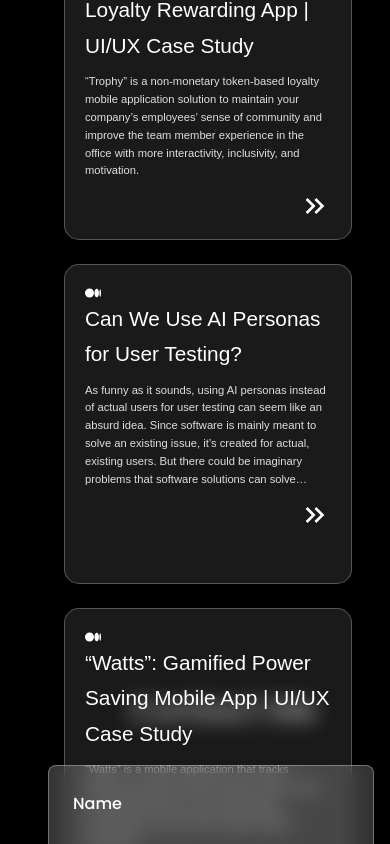
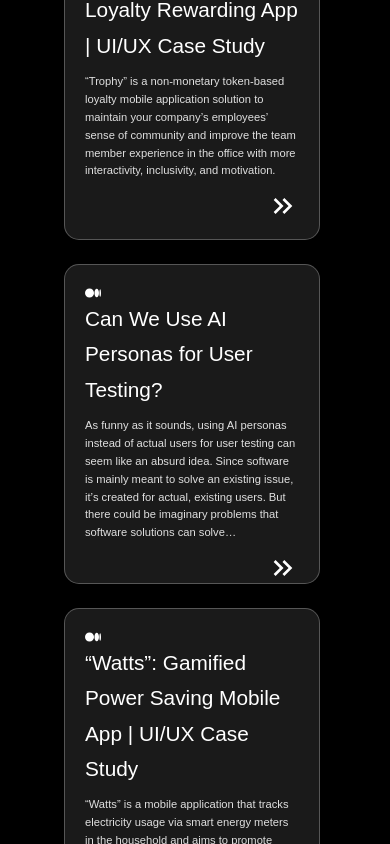
Before and after one commit to disara7/portfolio, a React (Create React App) app: page / in a window 390 px wide. Shown: the part 8840-9684 px from the top of the page. Built offline with nearby package versions, Linux system fonts and the light colour scheme.

Commit message:
Update blogresponsive.css

```diff
--- a/src/components/blog/blogresponsive.css
+++ b/src/components/blog/blogresponsive.css
@@ -2,6 +2,7 @@
     .blog{
         margin-left: -5rem;
         height: fit-content;
+        margin-bottom: 20rem;
     }
 
     .section__title{
@@ -43,14 +44,14 @@
     }
 }
 
-@media screen and (max-width: 360px) {
+@media screen and (max-width: 380px) {
     .blogcard{
-        width: 16rem;
+        width: 14rem;
     }
 }
 
 @media screen and (max-width: 900px) {
     .blogcard{
-        width: 18rem;
+        width: 16rem;
     }
 }
```
